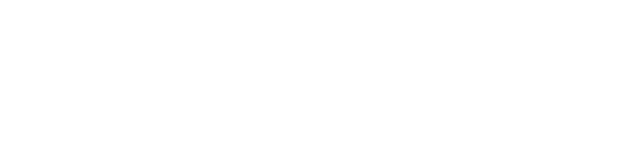
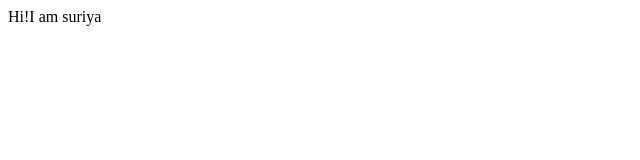
Before and after one commit to suriyaprakash500/neog-sample, a plain HTML site: page index.html in a window 1280 px wide. Shown: the whole page, without its empty margins (0-640 px from the left). Drawn offline with Linux system fonts and the light colour scheme.

Commit message:
Edit:htmlpage

```diff
--- a/index.html
+++ b/index.html
@@ -7,6 +7,7 @@
     <title>Sample html</title>
 </head>
 <body>
+    Hi!I am suriya
 
 </body>
 </html>
```
